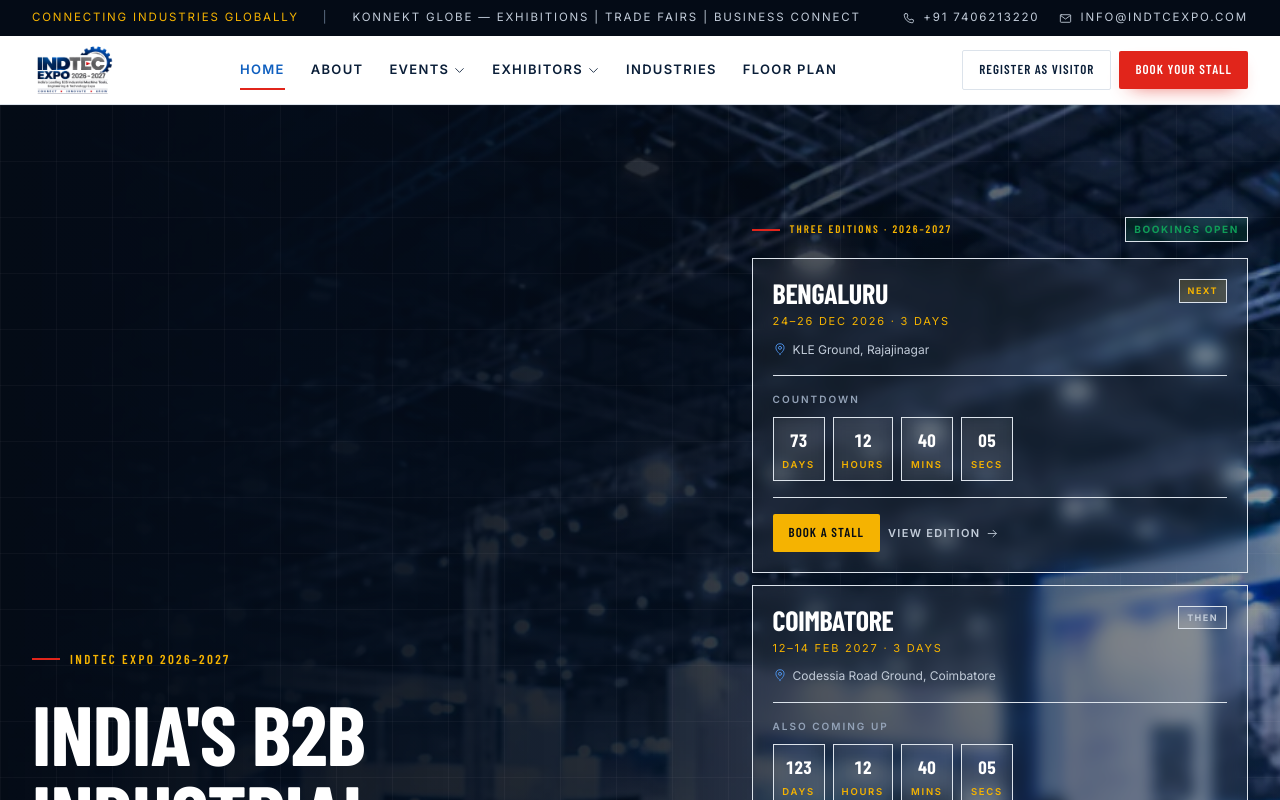
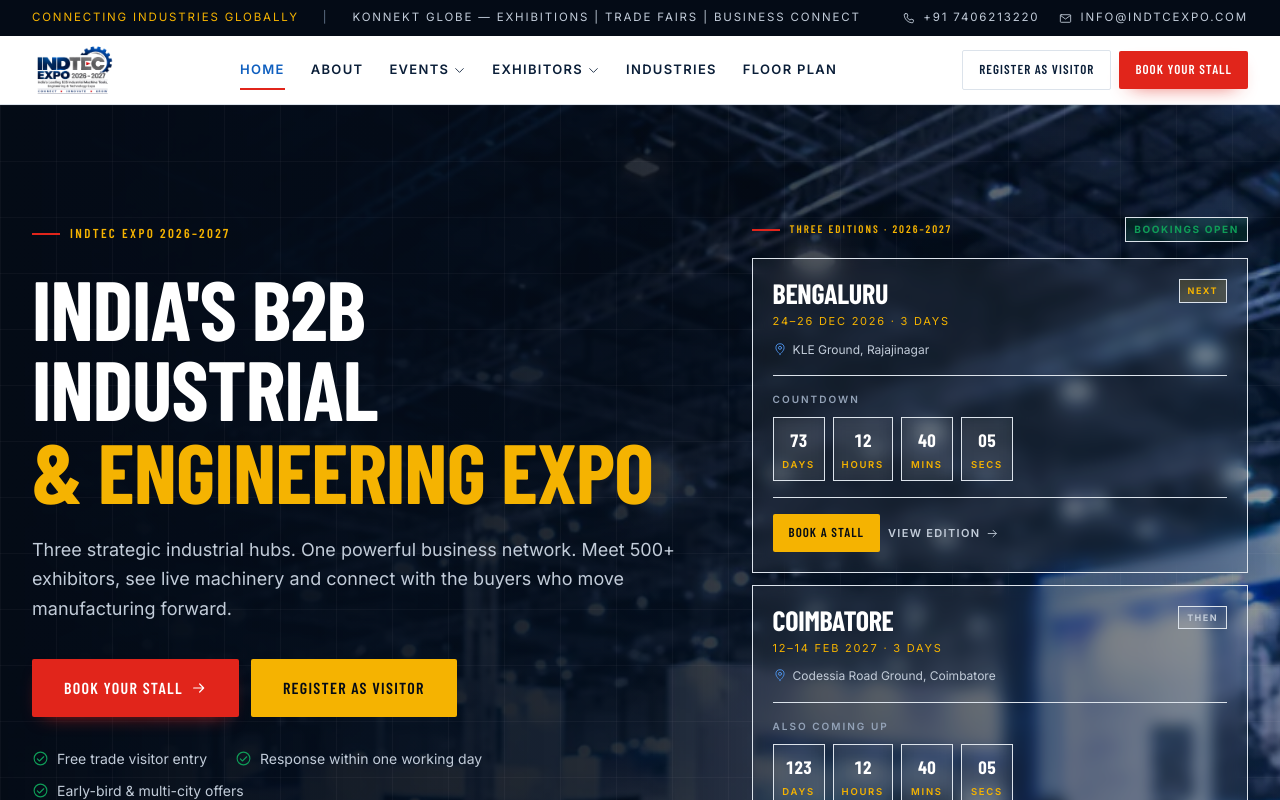
Before and after one commit to heymovox/indtecexpo, a Next.js app: page / in a window 1280 px wide. Shown: the top 800 px of the page. Built offline with nearby package versions, Linux system fonts and the light colour scheme.

Commit message:
Top-align the hero copy with the edition cards

```diff
--- a/src/app/page.tsx
+++ b/src/app/page.tsx
@@ -53,8 +53,10 @@ export default function HomePage() {
 
         <div className="mx-auto w-full max-w-[1280px] px-5 py-16 sm:px-8 sm:py-20 lg:py-28">
           {/* On mobile the editions lead, so a visitor sees what/when/where
-              before the brand statement. Desktop keeps copy left, cards right. */}
-          <div className="grid gap-12 lg:grid-cols-[1.15fr_0.85fr] lg:items-end">
+              before the brand statement. Desktop keeps copy left, cards right.
+              `items-start` (not `items-end`) because the card column is much
+              taller — bottom-aligning left a large void above the headline. */}
+          <div className="grid gap-12 lg:grid-cols-[1.15fr_0.85fr] lg:items-start">
             <div className="animate-rise order-2 lg:order-1">
               <span className="eyebrow eyebrow-light mb-6">
                 {siteConfig.fullName}
```
